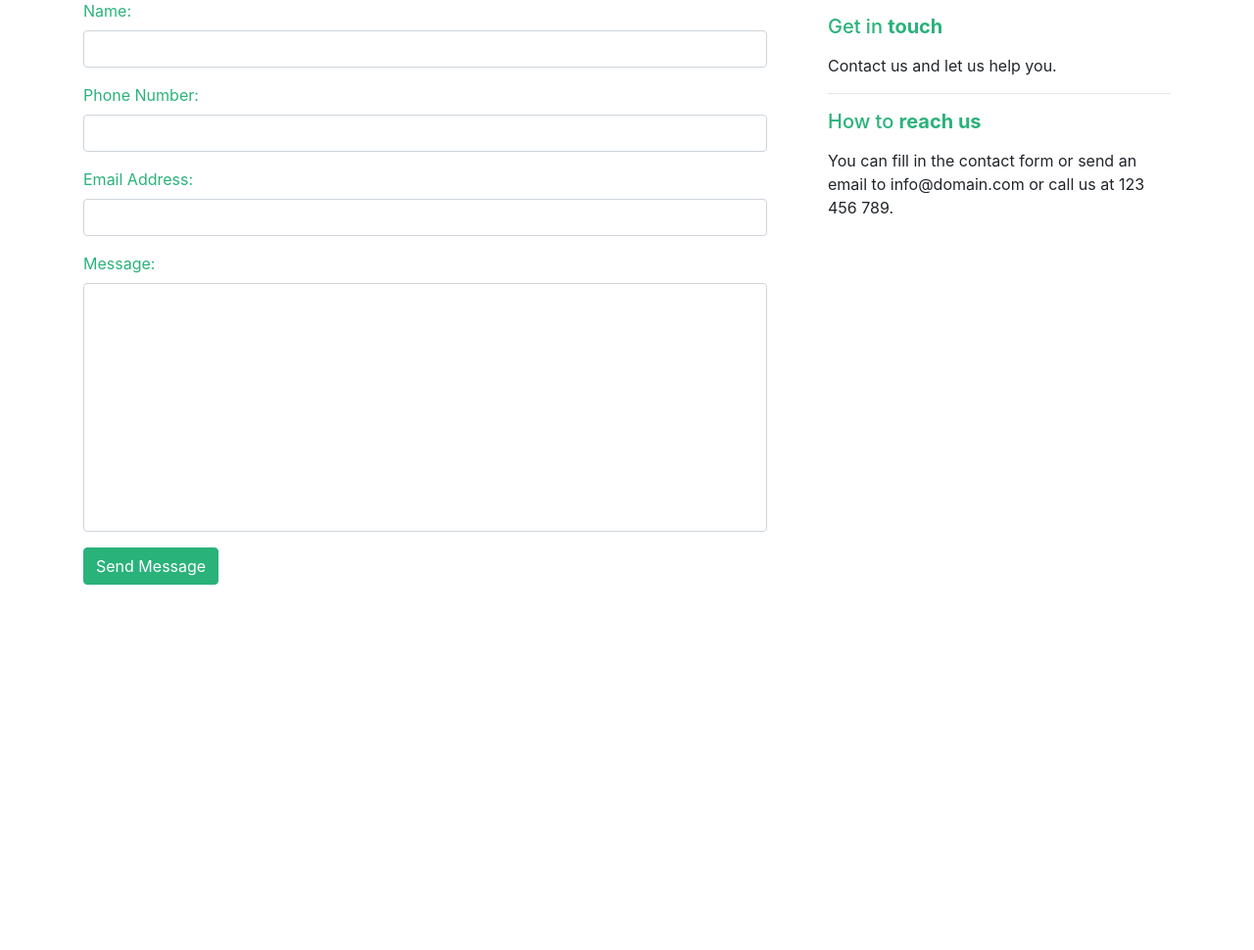
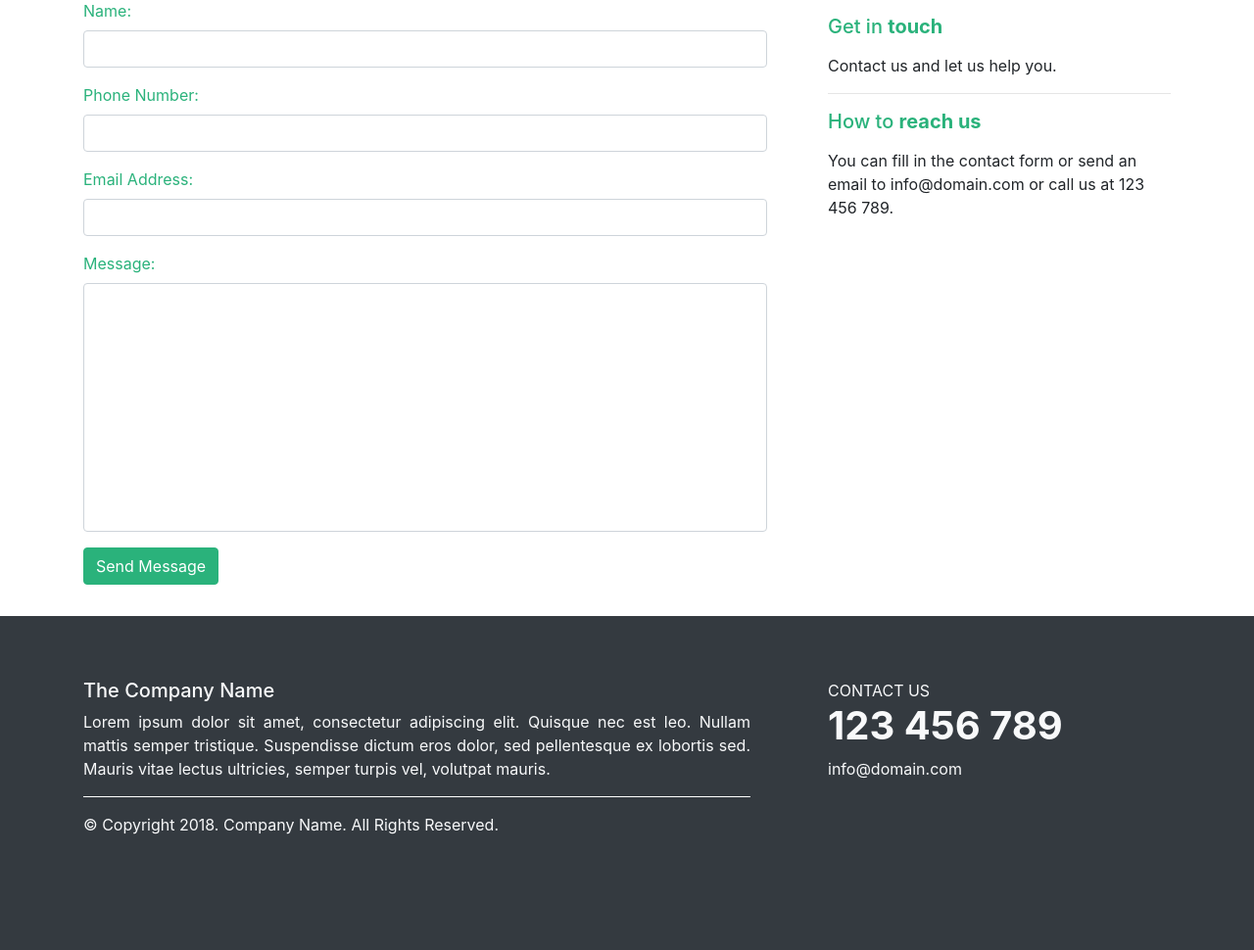
Before and after one commit to daavids/template, a PHP site: page / in a window 1280 px wide. Shown: the part 2167-3137 px from the top of the page at 98% size. Before the commit the page ends 2764 px from the top, so only its background shows below. Run offline with PHP 8.4, Linux system fonts and the light colour scheme; grey boxes labelled with a size stand in for pictures from a placeholder-image service; some libraries are stand-ins or nearby versions.

Commit message:
added footer

```diff
--- a/src/sass/_custom.scss
+++ b/src/sass/_custom.scss
@@ -1,7 +1,7 @@
 $primaryColor: #2ab27b;
 
 body {
-    padding: 56px 0 200px 0;
+    padding: 56px 0 0 0;
     overflow-y: scroll;
     overflow-x: hidden;
 }
@@ -99,3 +99,15 @@ body {
         margin-right: 32px;
     }
 }
+
+.footer {
+    margin: 32px 0 0 0;
+    padding: 64px 0 100px 0;
+    hr {
+        border-top: 1px solid white;
+    }
+}
+
+.footerInfo {
+    padding-right: 64px;
+}
--- /dev/null
+++ b/src/views/partials/footer.php
@@ -0,0 +1,17 @@
+<div class="container text-justify">
+    <div class="row">
+        <div class="col-md-8 footerInfo">
+            <h5>The Company Name</h5>
+            <p>Lorem ipsum dolor sit amet, consectetur adipiscing elit. Quisque nec est leo.
+            Nullam mattis semper tristique. Suspendisse dictum eros dolor, sed pellentesque ex lobortis sed.
+            Mauris vitae lectus ultricies, semper turpis vel, volutpat mauris.</p>
+            <hr>
+        </div>
+        <div class="col-md-4">
+            <p class="my-0">CONTACT US</p>
+            <h1><b>123 456 789</b></h1>
+            <p>info@domain.com</p>
+        </div>
+    </div>
+    <p>&copy; Copyright  <?= date('Y')?>. Company Name. All Rights Reserved.</p>
+</div>
--- a/src/views/template.php
+++ b/src/views/template.php
@@ -9,6 +9,9 @@
         <?php include('partials/navbar.php'); ?>
             <div class="container-fluid mainContainer">
                 <?php require('../config/router.php'); ?>
+            </div>
+            <div class="bg-dark text-light footer">
+                <?php include('partials/footer.php'); ?>
             </div>
         </div>
         <script src="/dist/js/app.js"></script>
```
Also changed, not shown: public_html/dist/css/app.css.
